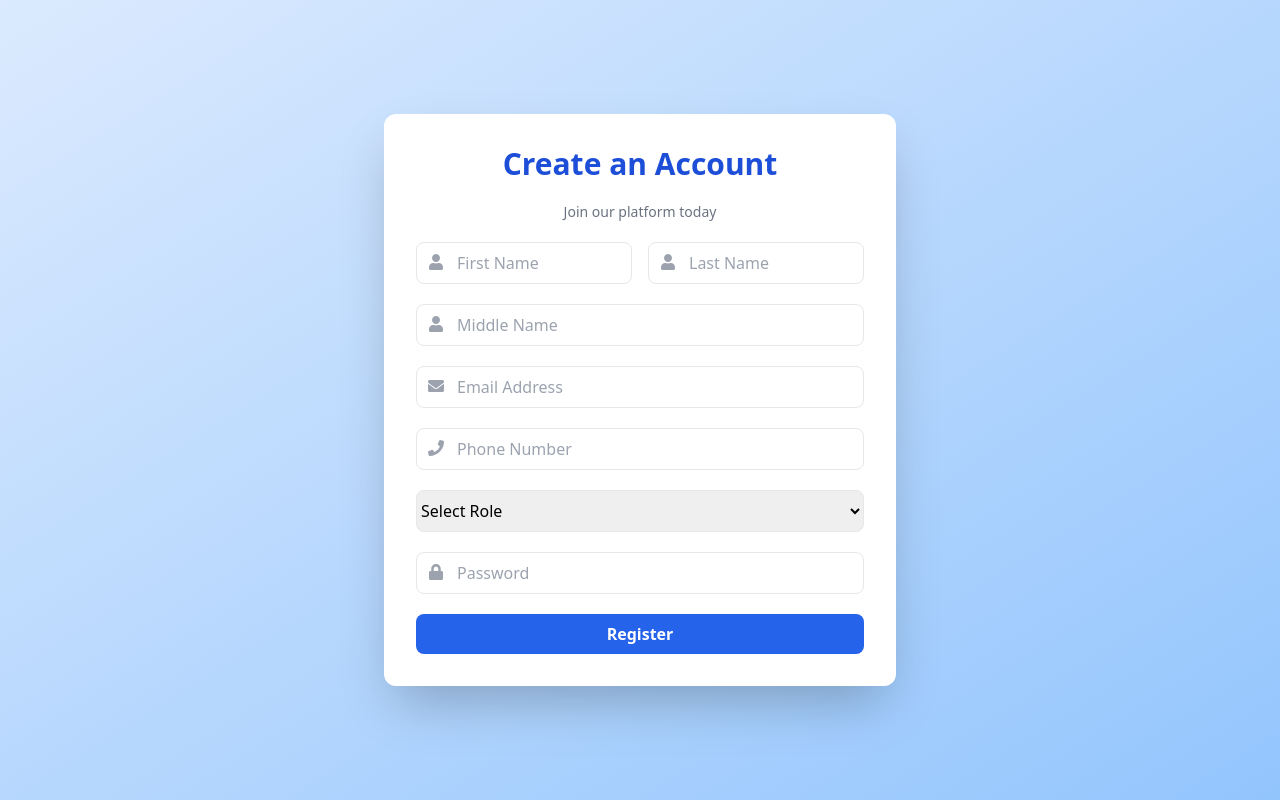
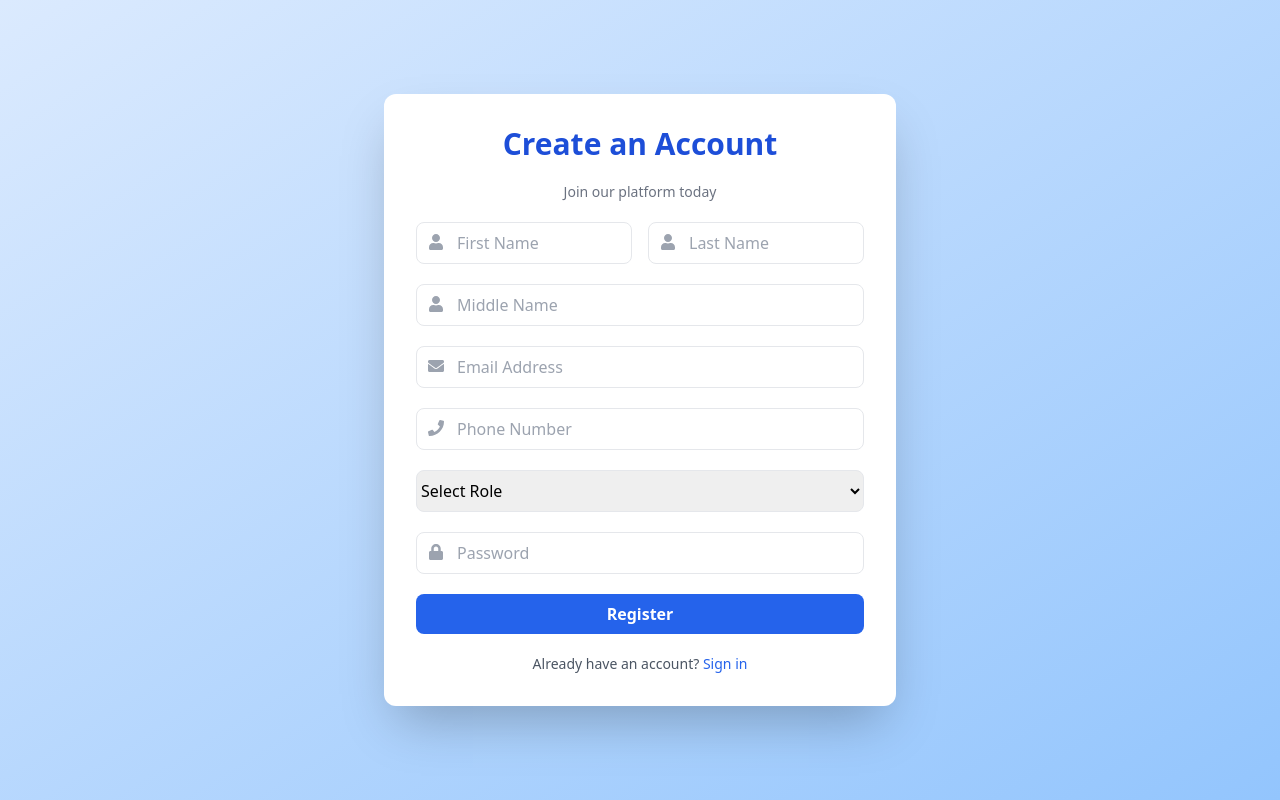
Before and after one commit to Taofeekolusola/Frontend_Assessment, a React (Create React App) app in the folder client/: page /register in a window 1280 px wide. Built offline with nearby package versions, Linux system fonts and the light colour scheme.

Commit message:
last update

```diff
--- a/client/src/pages/profile/Register.js
+++ b/client/src/pages/profile/Register.js
@@ -2,6 +2,7 @@
 import api from "../../services/api";
 import { useNavigate } from "react-router-dom";
 import { FaUser, FaPhone, FaEnvelope, FaLock } from "react-icons/fa";
+import { Link } from "react-router-dom";
 
 export default function Register() {
   const navigate = useNavigate();
@@ -146,6 +147,10 @@
         >
           Register
         </button>
+        <p className="text-sm text-center mt-2 text-gray-600">
+                Already have an account?
+                  <Link to="/login" className="text-blue-600 hover:underline"> Sign in</Link>
+                </p>
       </form>
     </div>
   );
```
